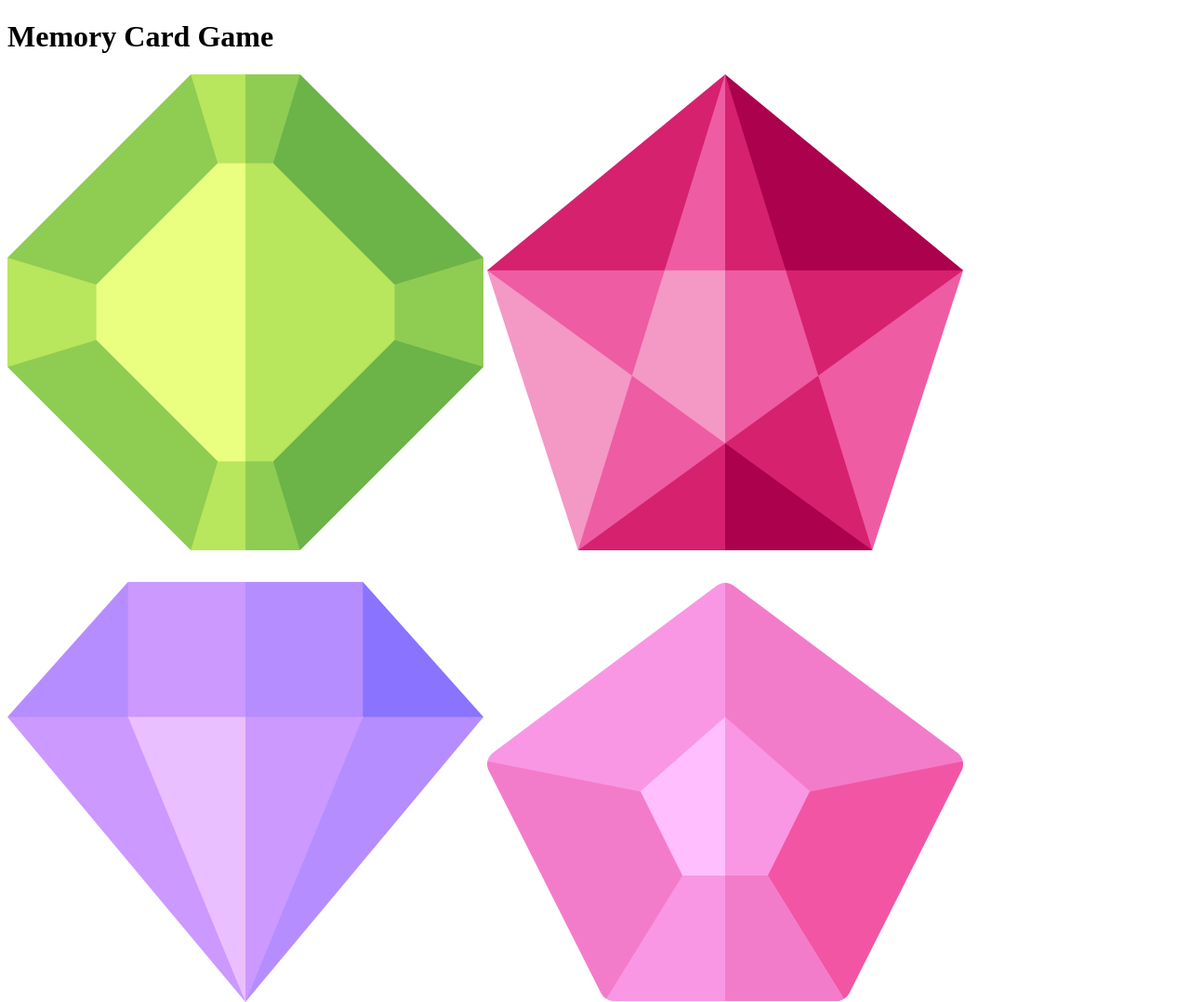
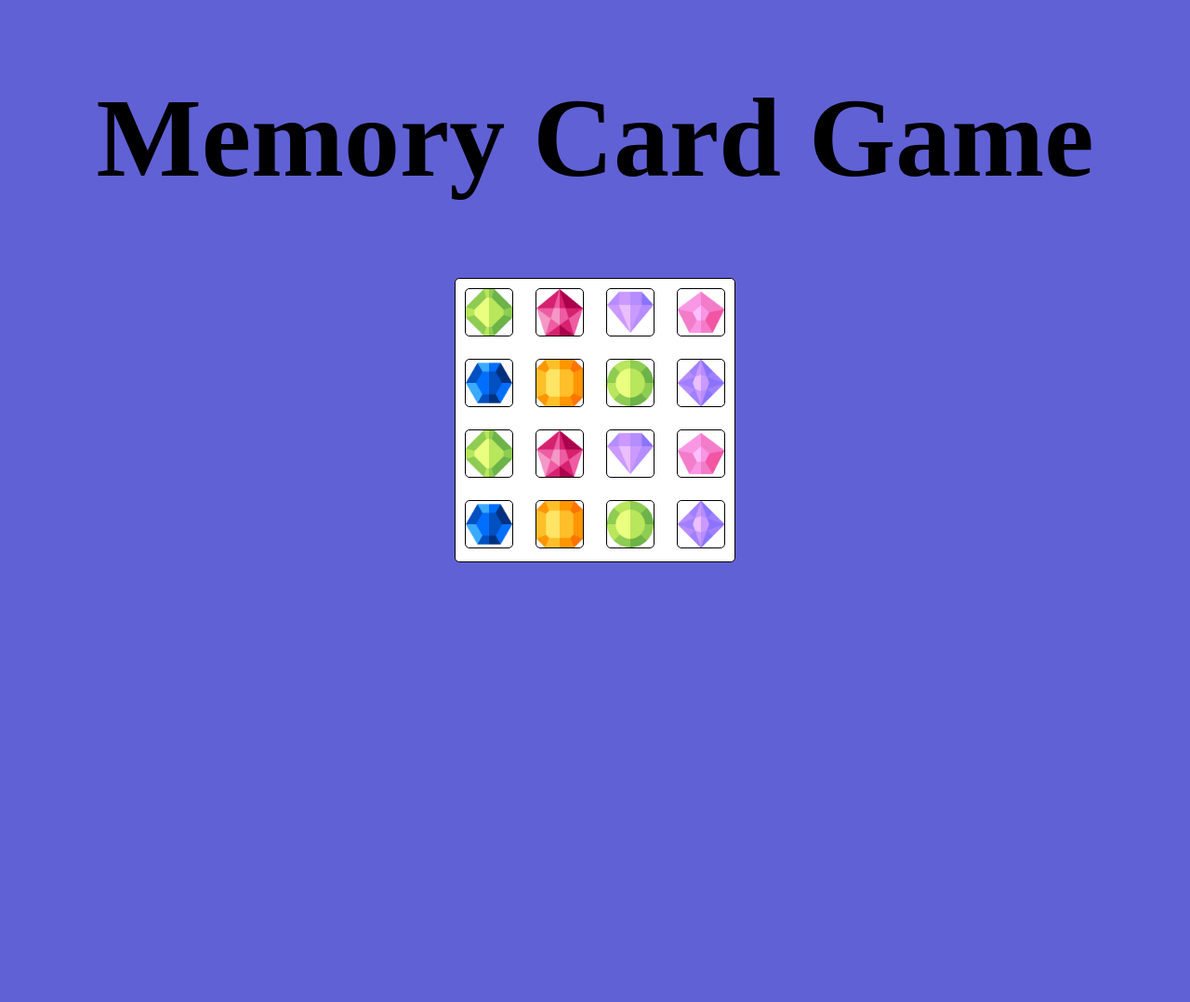
Before and after one commit to yonathan21/memory_game, a plain HTML site: page index.html in a window 1280 px wide. Shown: the top 1078 px of the page at 93% size. After the commit the page ends 800 px from the top, so only its background shows below. Drawn offline with Linux system fonts and the light colour scheme.

Commit message:
centering

```diff
--- a/index.html
+++ b/index.html
@@ -4,31 +4,32 @@
   <meta charset="UTF-8">
   <meta name="viewport" content="width=device-width, initial-scale=1.0">
   <title>Memory-card-name</title>
+  <link rel="stylesheet" href="style.css">
 </head>
 <body>
   <div class="head">
     <h1>Memory Card Game</h1>
   </div>
   <div class="main">
-    <div>
+    <div class="row-1">
       <img src="photos/img-1.png" alt="1">
       <img src="photos/img-2.png" alt="2">
       <img src="photos/img-3.png" alt="3">
       <img src="photos/img-4.png" alt="4">
     </div>
-    <div>
+    <div class="row-2">
       <img src="photos/img-5.png" alt="5">
       <img src="photos/img-6.png" alt="6">
       <img src="photos/img-7.png" alt="7">
       <img src="photos/img-8.png" alt="8">
     </div>
-    <div>
+    <div class="row-3">
       <img src="photos/img-1.png" alt="1">
       <img src="photos/img-2.png" alt="2">
       <img src="photos/img-3.png" alt="3">
       <img src="photos/img-4.png" alt="4">
     </div>
-    <div>
+    <div class="row-4">
       <img src="photos/img-5.png" alt="5">
       <img src="photos/img-6.png" alt="6">
       <img src="photos/img-7.png" alt="7">
--- a/style.css
+++ b/style.css
@@ -0,0 +1,40 @@
+body{
+  margin: 0;
+  padding: 0;
+  background-color:  #6161d6;
+  display: flex;
+  flex-direction: column;
+  justify-content: center;
+  align-items: center;
+}
+
+.head{
+  display: flex;
+  flex: 1;
+  justify-content: center;
+  align-items: center;
+  font-family: 'Floem';
+  font-size: 60px;
+  font-weight: bold;
+}
+
+.main{
+  width: 300px;
+  border: solid 1px #000;
+  display: flex;
+  flex-direction: column;
+  flex: 1;
+  justify-content: center;
+  align-items: center;
+  background-color: #fff;
+  border-radius: 5px;
+
+}
+
+.main img{
+  width: 50px;
+  height: 50px;
+  margin: 10px;
+  border: solid 1px #000;
+  border-radius: 5px;
+}
```
